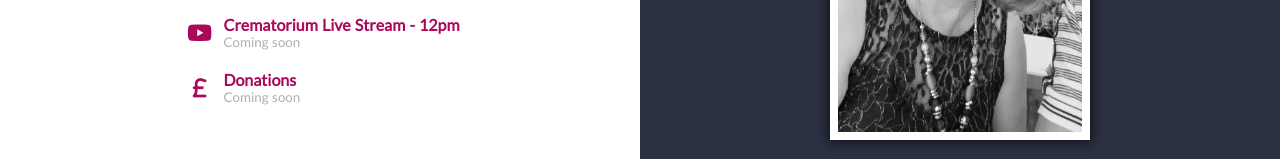
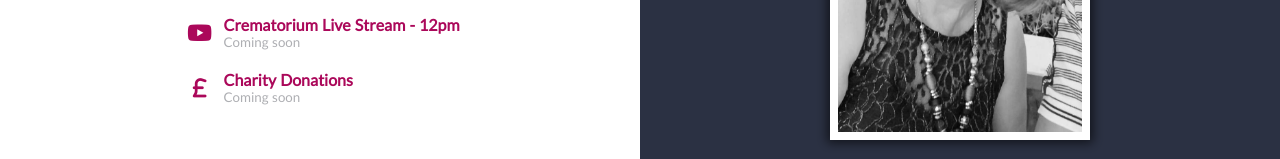
Before and after one commit to Coderior/lovingmemory, a Nuxt app: page / in a window 1280 px wide. Shown: the part 419-578 px from the top of the page. Built offline with nearby package versions, Linux system fonts and the light colour scheme.

Commit message:
update donations link title

```diff
--- a/components/Nav.vue
+++ b/components/Nav.vue
@@ -4,7 +4,7 @@
         <li><NuxtLink to="/order-of-service"><span class="icon"><i class="fas fa-map fa-fw" /></span><span class="menu">Order of Service<small>Coming soon</small></span></NuxtLink></li>
         <li><a href=""><span class="icon"><i class="fab fa-youtube fa-fw" /></span><span class="menu">Church Service Live Stream - 10:30am<small>Coming soon</small></span></a></li>
         <li><a href=""><span class="icon"><i class="fab fa-youtube fa-fw" /></span><span class="menu">Crematorium Live Stream - 12pm<small>Coming soon</small></span></a></li>
-        <li><a href=""><span class="icon"><i class="fas fa-pound-sign fa-fw" /></span><span class="menu">Donations<small>Coming soon</small></span></a></li>
+        <li><a href=""><span class="icon"><i class="fas fa-pound-sign fa-fw" /></span><span class="menu">Charity Donations<small>Coming soon</small></span></a></li>
       </ul>
 
 </template>
```
Also changed, not shown: 3 other files (tests, documents, lock files or other folders).
